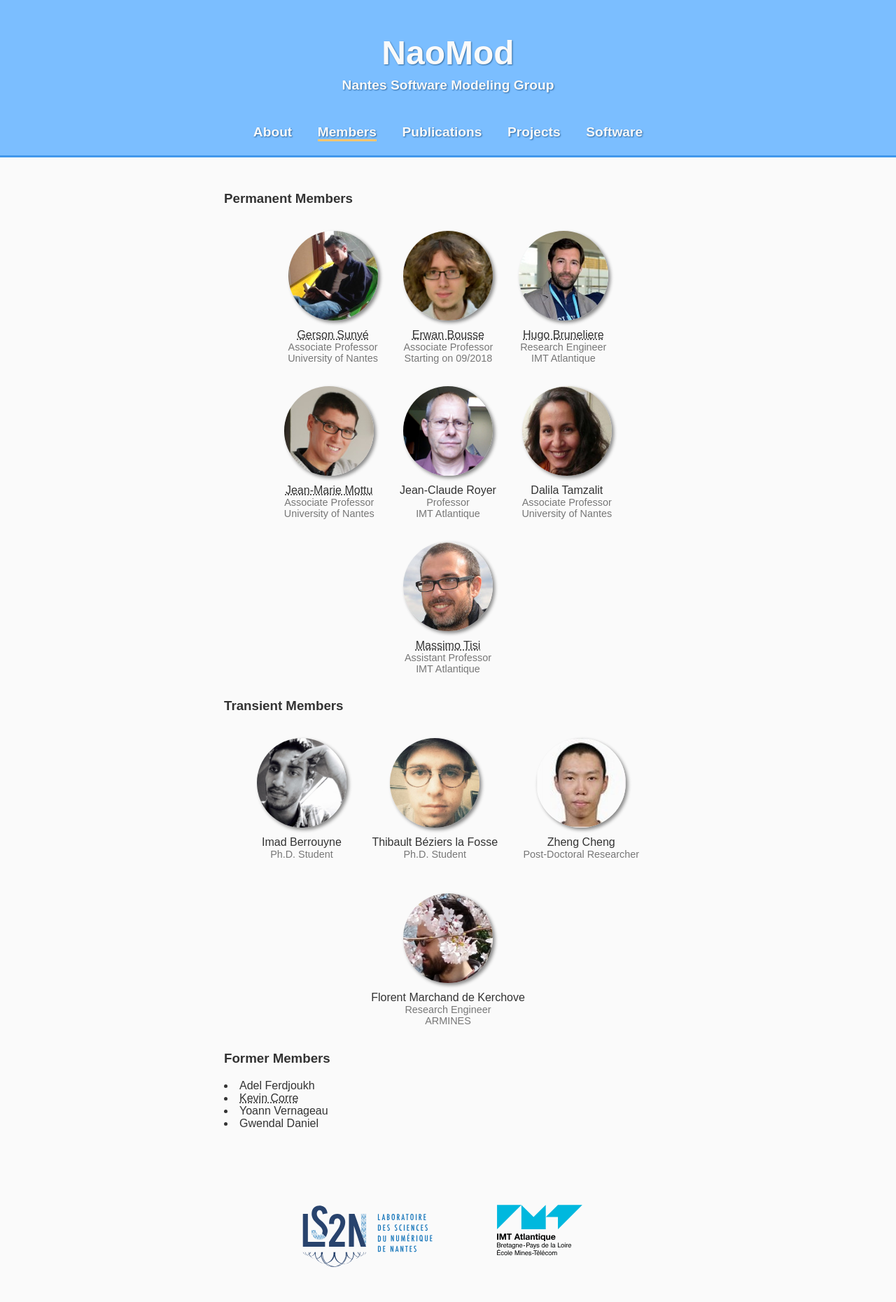
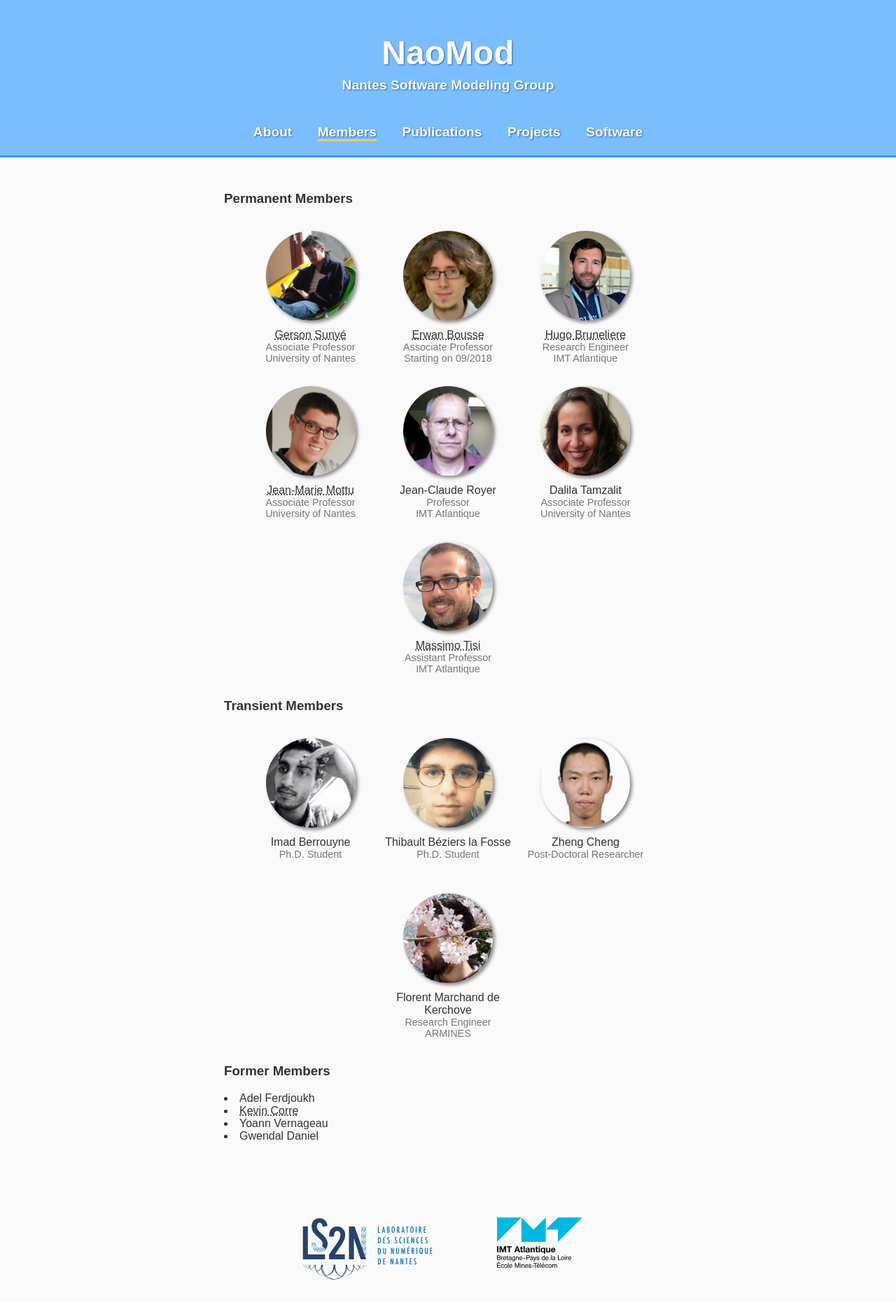
Before and after one commit to NaoMod/naomod.github.io, a Jekyll site: the page built from members.html, in a window 1280 px wide. Shown: the whole page at 70% size. Built offline with Jekyll 4.4.1, drawn with Linux system fonts in a browser that asks for light colours.

Commit message:
Align members

```diff
--- a/members.html
+++ b/members.html
@@ -145,7 +145,8 @@
   }
   .members li {
     display: inline-block;
-    margin: 1rem;
+    margin: 1rem 0;
+    width: 12rem;
   }
   .members img {
     width: 8rem;
```
